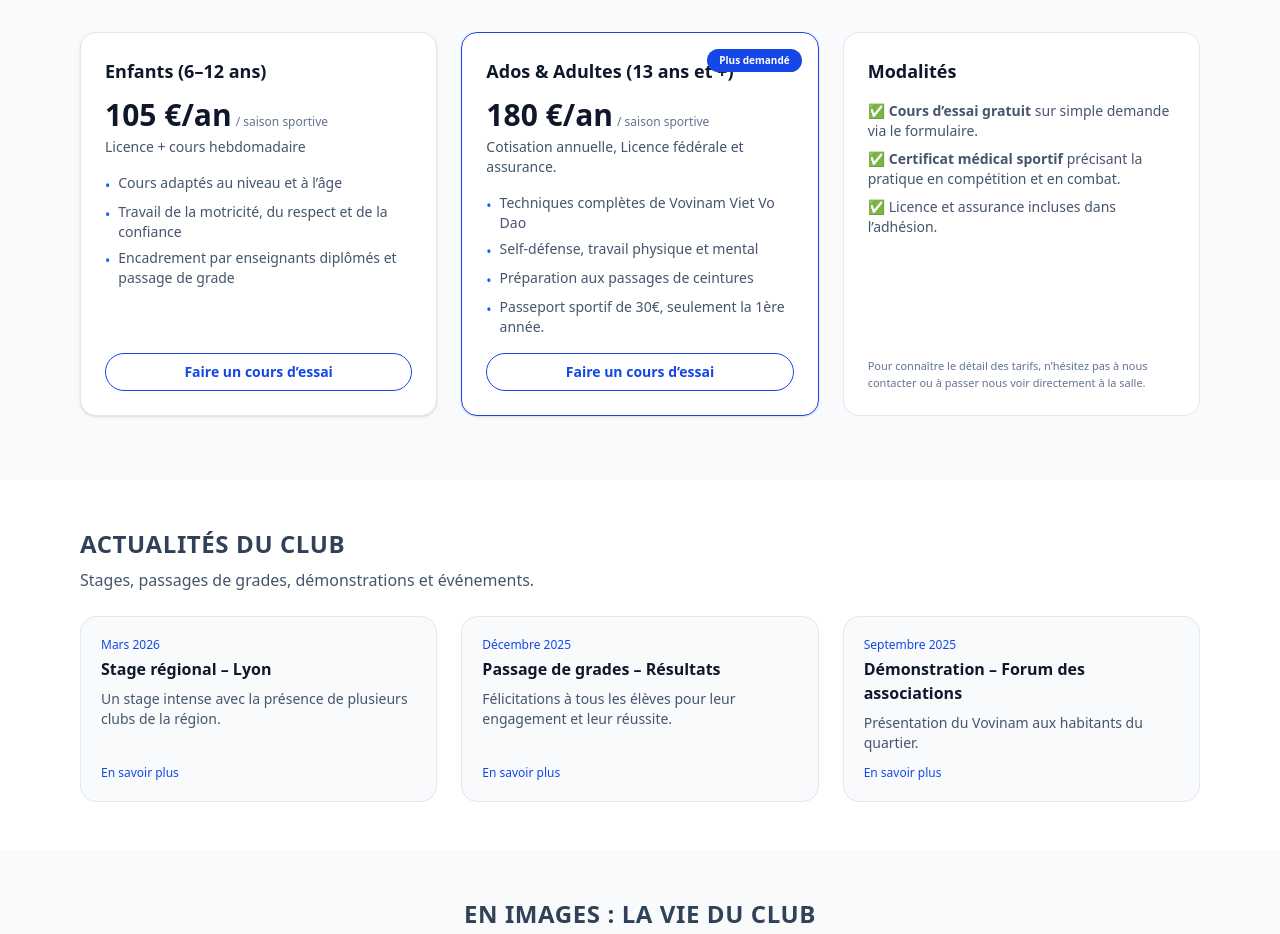
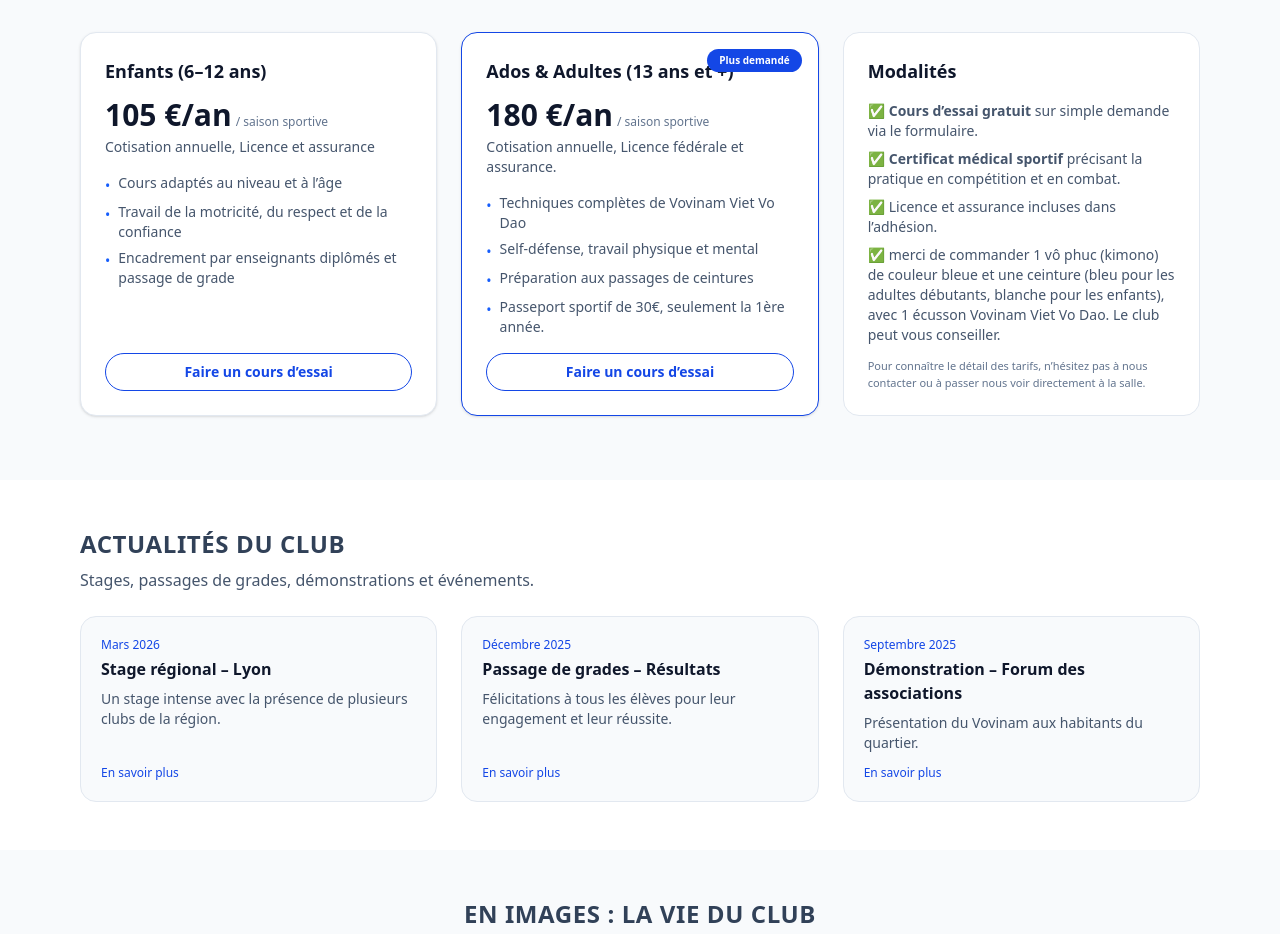
Before and after one commit to VoSinhLyon/vovinam, a Next.js app: page / in a window 1280 px wide. Shown: the part 2820-3754 px from the top of the page. Built offline with nearby package versions, Linux system fonts and the light colour scheme.

Commit message:
Add tarifs page

```diff
--- a/src/components/home/PricingSection.tsx
+++ b/src/components/home/PricingSection.tsx
@@ -5,7 +5,7 @@ const plans = [
     label: "Enfants (6–12 ans)",
     highlight: false,
     price: "105 €/an", // 💡 À adapter avec le vrai tarif
-    subtitle: "Licence + cours hebdomadaire",
+    subtitle: "Cotisation annuelle, Licence et assurance",
     items: [
       "Cours adaptés au niveau et à l’âge",
       "Travail de la motricité, du respect et de la confiance",
@@ -123,6 +123,11 @@ export const PricingSection: React.FC = () => {
               <li>
                 ✅ Licence et assurance incluses dans l’adhésion.
               </li>
+              <li>
+                ✅ merci de commander 1 vô phuc (kimono) de couleur bleue et une ceinture
+                (bleu pour les adultes débutants, blanche pour les enfants),
+                avec 1 écusson Vovinam Viet Vo Dao. Le club peut vous conseiller.
+              </li>
             </ul>
 
             <p className="mt-3 text-[11px] text-slate-500">
```
